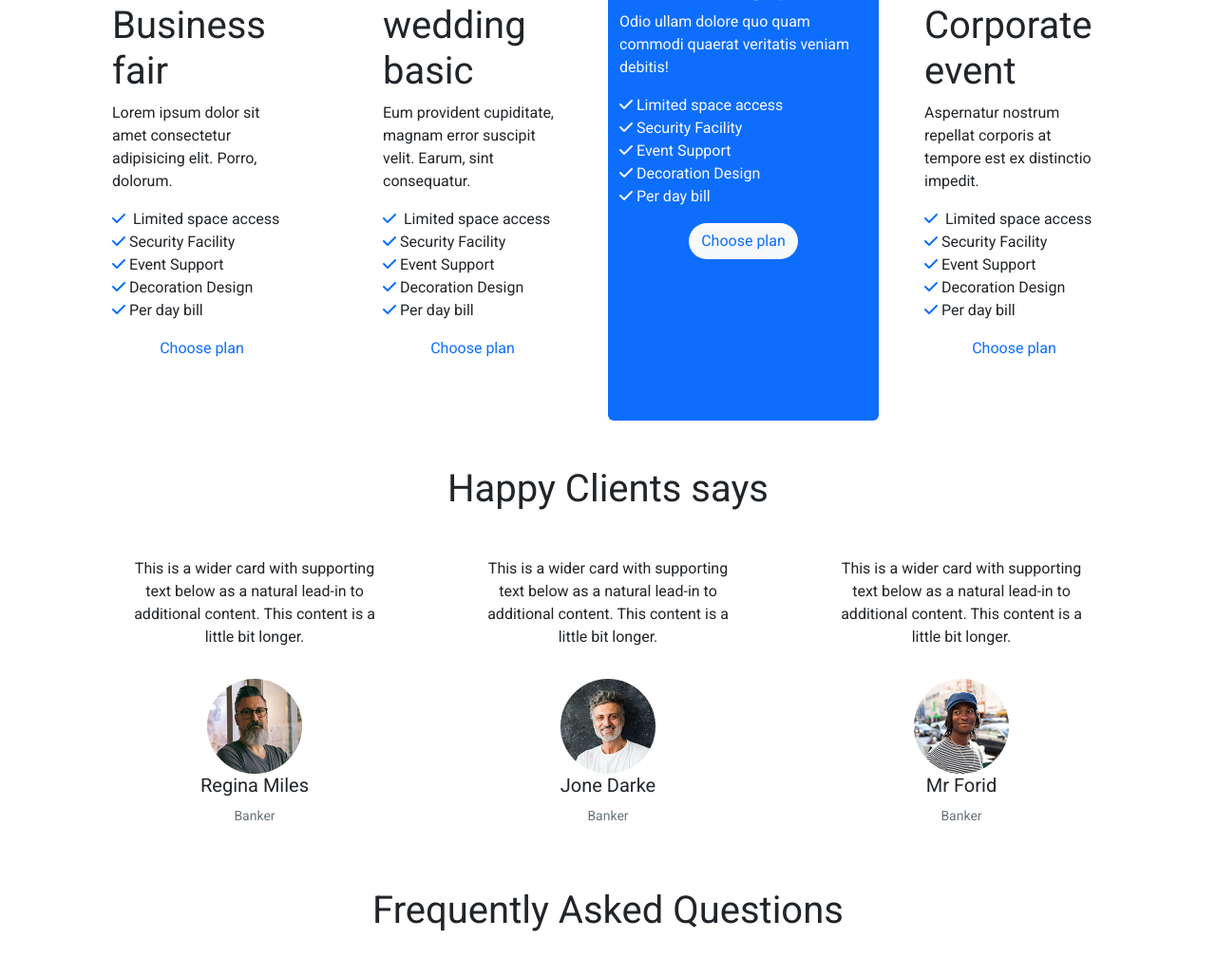
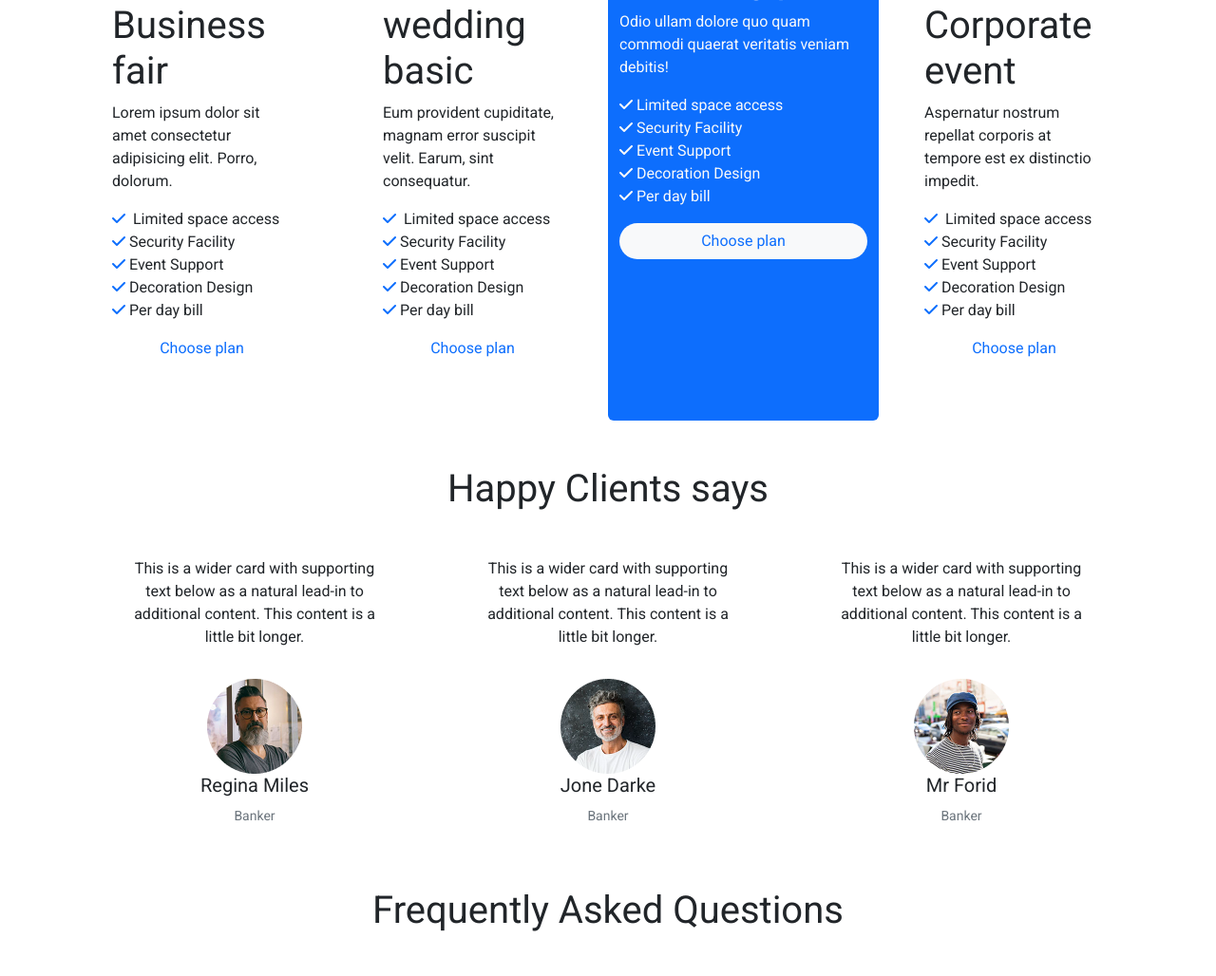
Before and after one commit to MotiurRahman/convention-center, a plain HTML site: page index.html in a window 1280 px wide. Shown: the part 1121-2149 px from the top of the page at 95% size. Drawn offline with nearby package versions, Linux system fonts and the light colour scheme.

Commit message:
update code

```diff
--- a/index.html
+++ b/index.html
@@ -201,7 +201,8 @@
                         <li><i class="fa-solid fa-check text-light me-1"></i>Decoration Design</li>
                         <li><i class="fa-solid fa-check text-light me-1"></i>Per day bill</li>
                         <div class="text-center mt-3"><a
-                                class="btn bg-light rounded-pill text-primary text-decoration-none" href="">Choose
+                                class="btn bg-light btn-block w-100 rounded-pill text-primary text-decoration-none"
+                                href="">Choose
                                 plan</a>
                         </div>
                     </ul>
```
